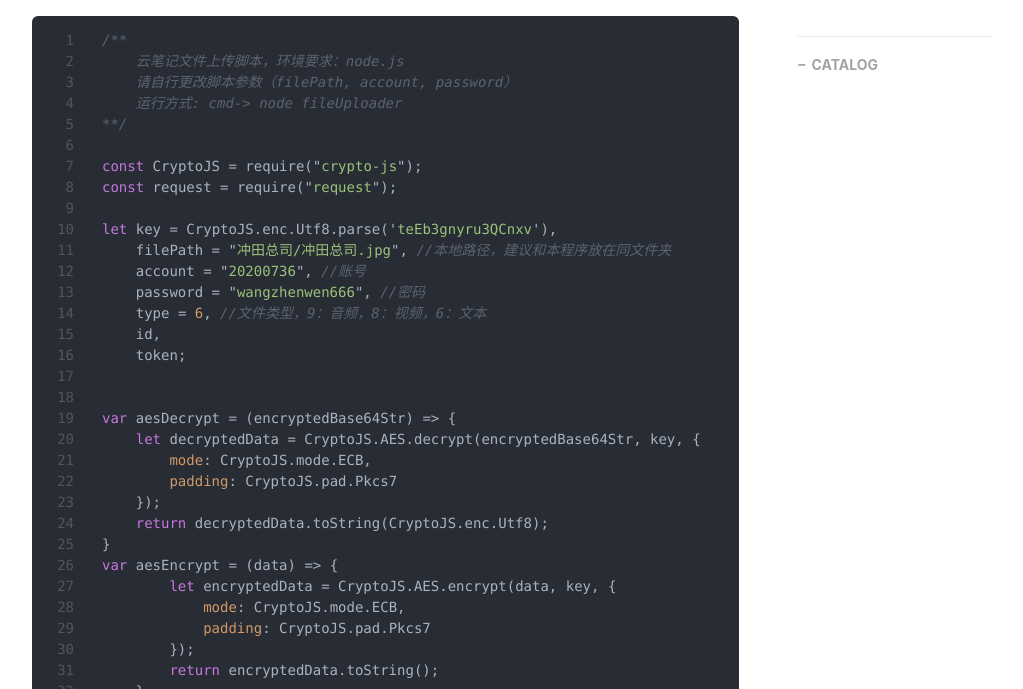
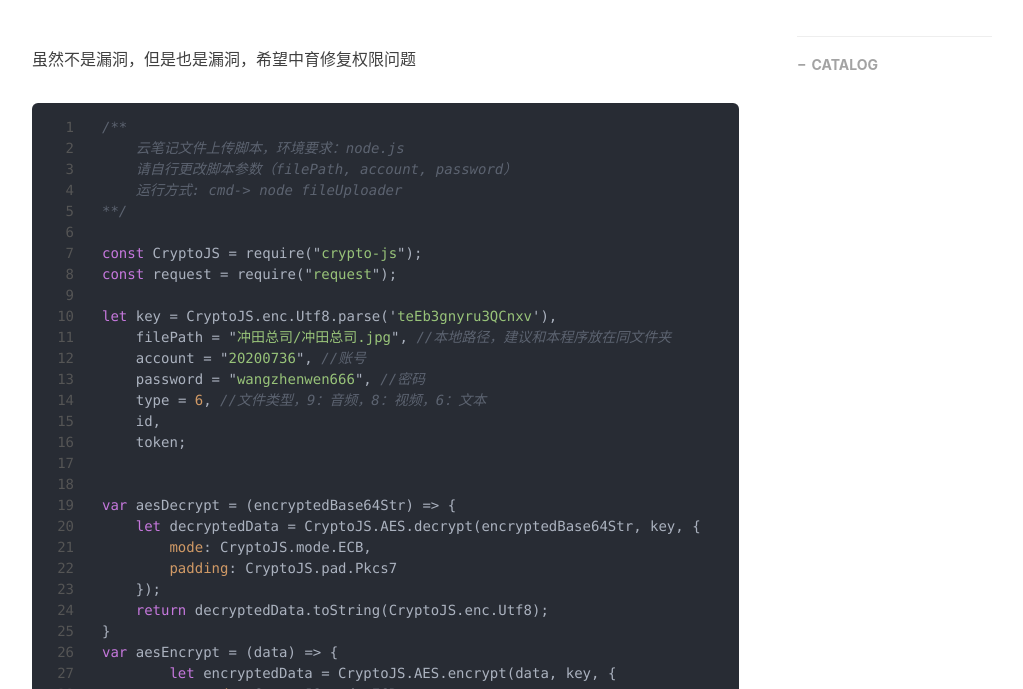
Before and after one commit to SXZ-OI/sxz-oi.github.io, a Jekyll site: the page built from _posts/2022-06-08-Uploader.md, in a window 1280 px wide and 900 px high, scrolled down 316 px, cut to the strip 211-900 px from the top of the window. Shown: the whole strip, without its empty margins (233-1256 px from the left). Built offline with Jekyll 4.4.1, drawn with Linux system fonts in a browser that asks for light colours; nearby versions of some CDN libraries; comment, search, counter and statistics services are not loaded.

Commit message:
Update 2022-06-08-Uploader.md

````diff
--- a/_posts/2022-06-08-Uploader.md
+++ b/_posts/2022-06-08-Uploader.md
@@ -15,6 +15,7 @@ tags:
     - JS
     - node.js
 ---
+虽然不是漏洞，但是也是漏洞，希望中育修复权限问题
 ```js
 /**
     云笔记文件上传脚本，环境要求：node.js
````
